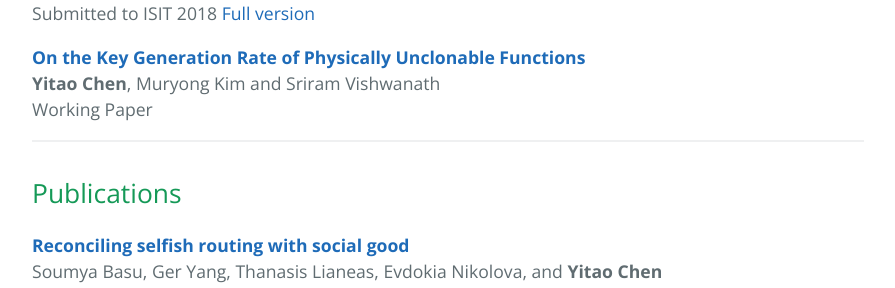
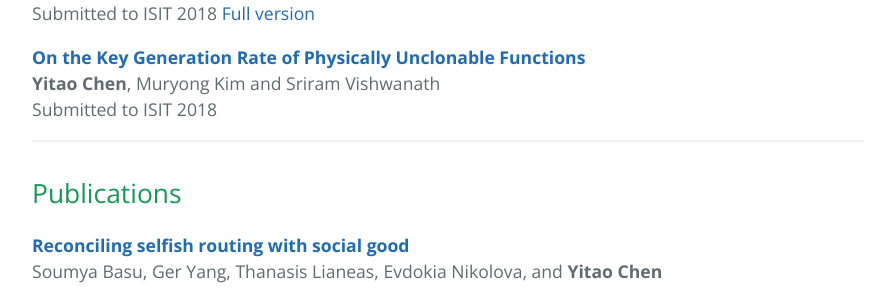
Before and after one commit to yitaochen/yitaochen.github.io, a Jekyll site: the page index.html, which Jekyll copies as it is, in a window 1280 px wide. Shown: the part 749-1037 px from the top of the page, without its empty margins (192-1087 px from the left). Built offline with Jekyll 4.4.1, drawn with Linux system fonts in a browser that asks for light colours.

Commit message:
PUF description update

```diff
--- a/index.html
+++ b/index.html
@@ -55,7 +55,7 @@
       <p>
       <b><a> On the Key Generation Rate of Physically Unclonable Functions </a></b> <br />
       <b>Yitao Chen</b>, Muryong Kim and Sriram Vishwanath<br />
-      Working Paper
+      Submitted to ISIT 2018
       </p>
       <hr />
 
```
